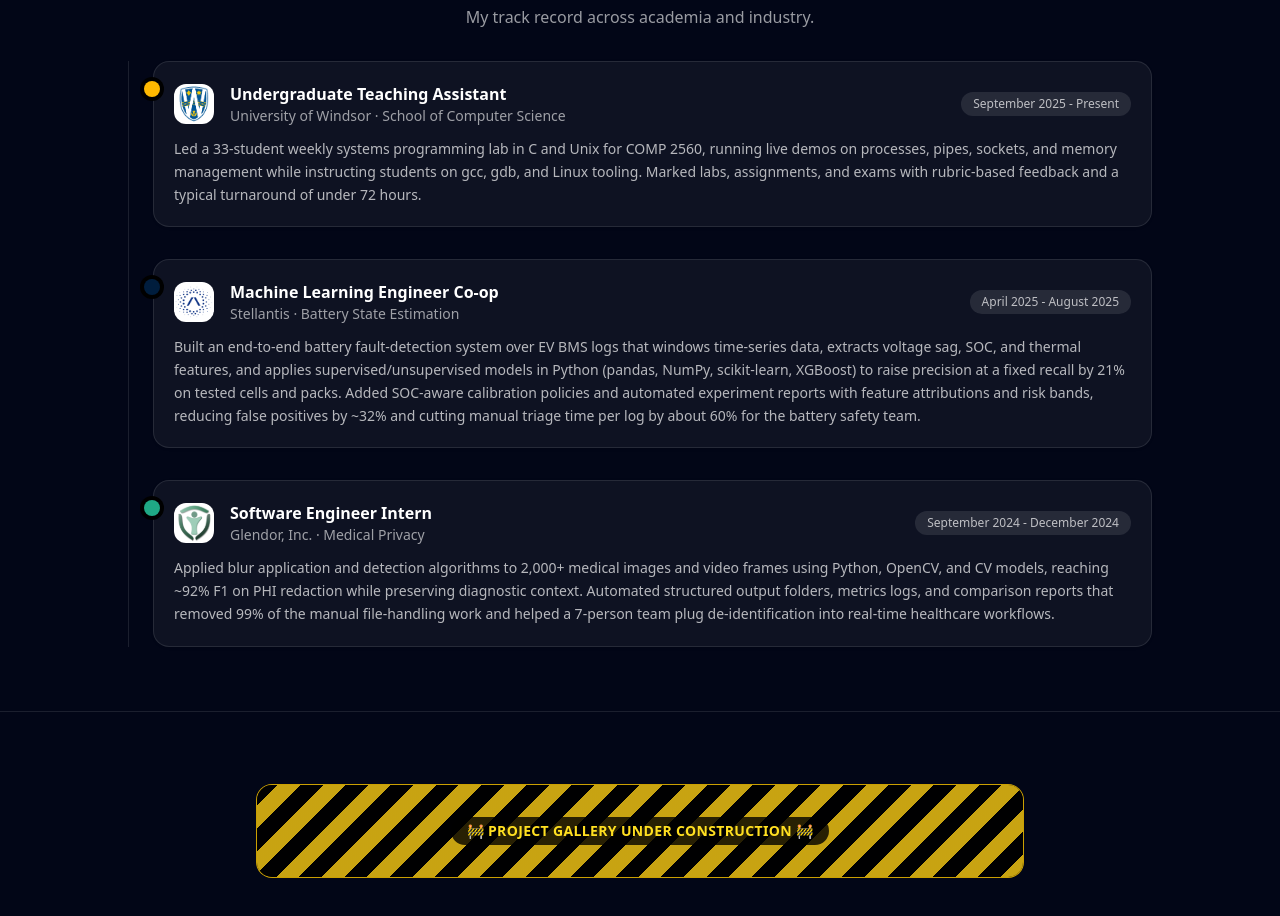
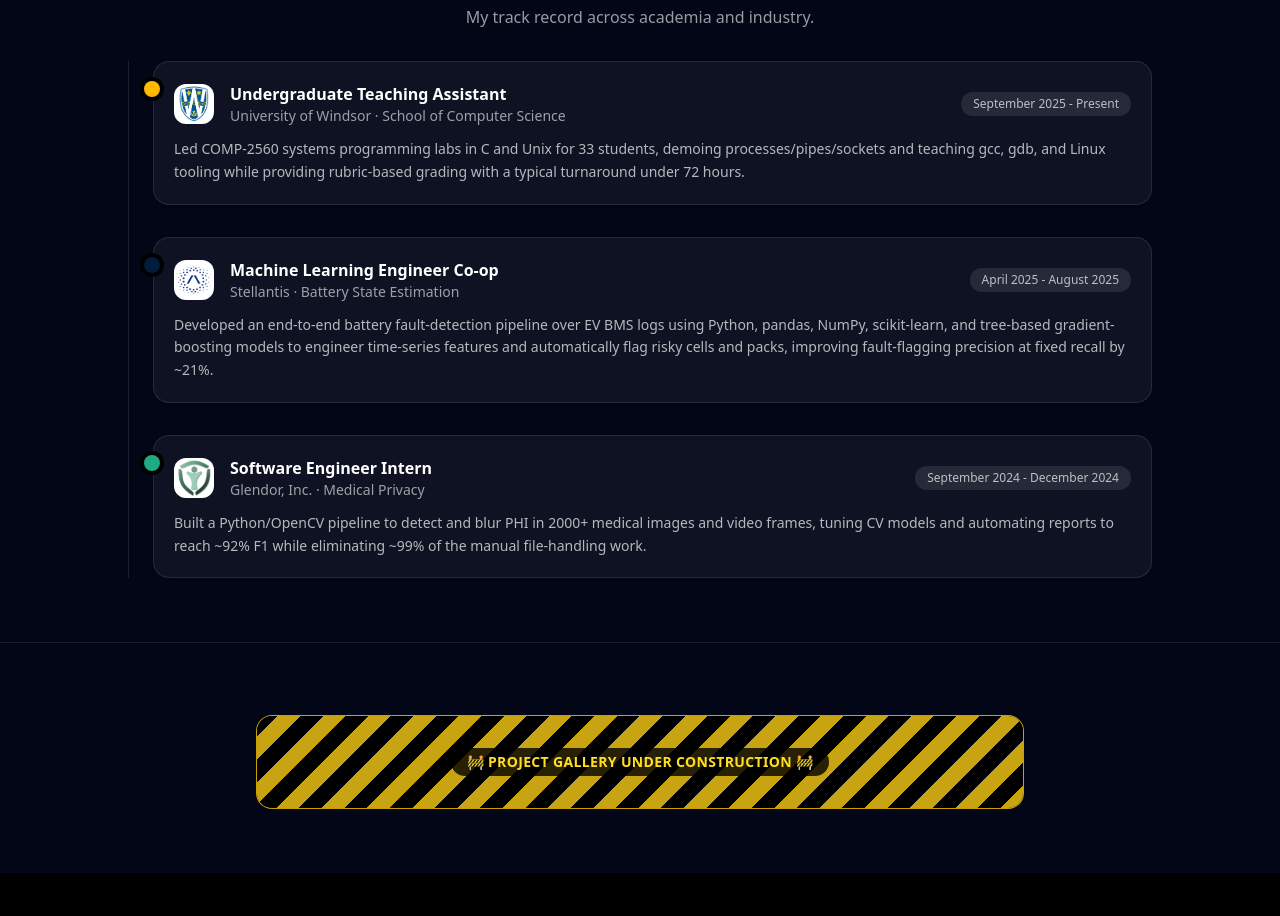
Before and after one commit to AleksaVucak/Portfolio, a Next.js app: page / in a window 1280 px wide. Shown: the part 900-1816 px from the top of the page. After the commit the page ends 1773 px from the top, so only its background shows below. Built offline with nearby package versions, Linux system fonts and the light colour scheme.

Commit message:
Edited Experience Descriptions

```diff
--- a/app/page.tsx
+++ b/app/page.tsx
@@ -237,12 +237,9 @@
                     </span>
                   </div>
                   <p className="mt-3 text-xs leading-relaxed text-white/70 sm:text-sm">
-                    Led a 33-student weekly systems programming lab in C and
-                    Unix for COMP 2560, running live demos on processes, pipes,
-                    sockets, and memory management while instructing students on
-                    gcc, gdb, and Linux tooling. Marked labs, assignments, and
-                    exams with rubric-based feedback and a typical turnaround of
-                    under 72 hours.
+                  Led COMP-2560 systems programming labs in C and Unix for 33 students, demoing
+                  processes/pipes/sockets and teaching gcc, gdb, and Linux tooling while providing
+                  rubric-based grading with a typical turnaround under 72 hours.
                   </p>
                 </article>
               </li>
@@ -278,16 +275,10 @@
                     </span>
                   </div>
                   <p className="mt-3 text-xs leading-relaxed text-white/70 sm:text-sm">
-                    Built an end-to-end battery fault-detection system over EV
-                    BMS logs that windows time-series data, extracts voltage
-                    sag, SOC, and thermal features, and applies
-                    supervised/unsupervised models in Python (pandas, NumPy,
-                    scikit-learn, XGBoost) to raise precision at a fixed recall
-                    by 21% on tested cells and packs. Added SOC-aware
-                    calibration policies and automated experiment reports with
-                    feature attributions and risk bands, reducing false
-                    positives by ~32% and cutting manual triage time per log by
-                    about 60% for the battery safety team.
+                  Developed an end-to-end battery fault-detection pipeline over EV BMS logs using Python,
+                  pandas, NumPy, scikit-learn, and tree-based gradient-boosting models to engineer
+                  time-series features and automatically flag risky cells and packs, improving
+                  fault-flagging precision at fixed recall by ~21%.
                   </p>
                 </article>
               </li>
@@ -323,13 +314,9 @@
                     </span>
                   </div>
                   <p className="mt-3 text-xs leading-relaxed text-white/70 sm:text-sm">
-                    Applied blur application and detection algorithms to 2,000+
-                    medical images and video frames using Python, OpenCV, and CV
-                    models, reaching ~92% F1 on PHI redaction while preserving
-                    diagnostic context. Automated structured output folders,
-                    metrics logs, and comparison reports that removed 99% of the
-                    manual file-handling work and helped a 7-person team plug
-                    de-identification into real-time healthcare workflows.
+                  Built a Python/OpenCV pipeline to detect and blur PHI in 2000+ medical images and
+                  video frames, tuning CV models and automating reports to reach ~92% F1 while
+                  eliminating ~99% of the manual file-handling work.
                   </p>
                 </article>
               </li>
```
